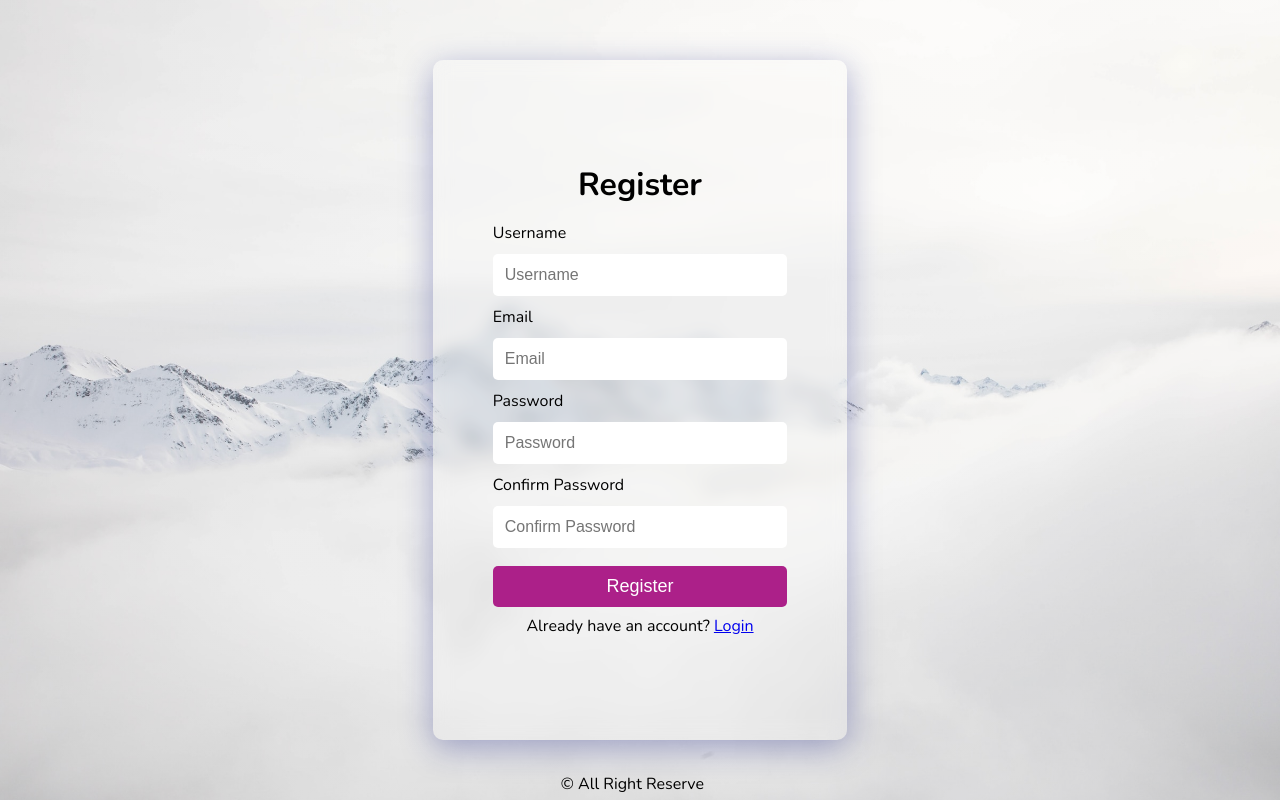
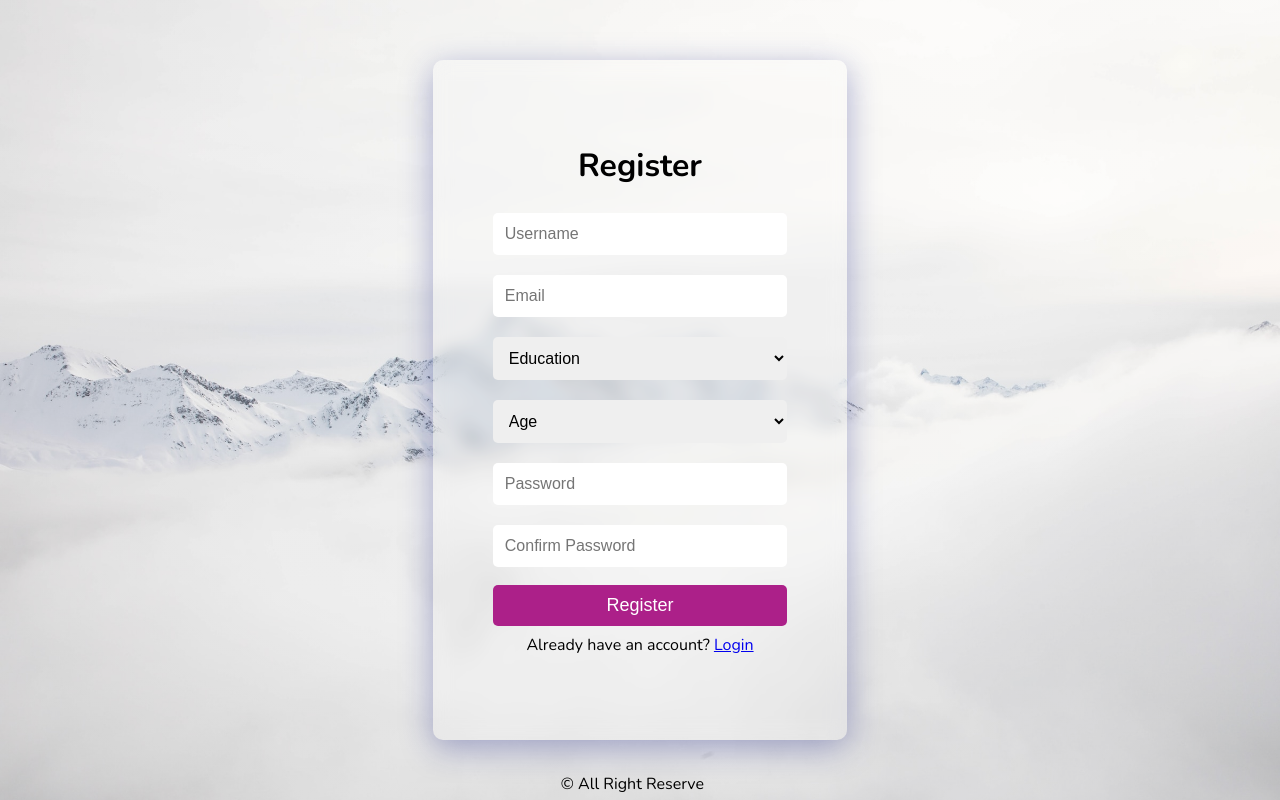
Before and after one commit to mirzabilal250/MERN-Auth, a React (Create React App) app in the folder client/: page /register in a window 1280 px wide. Built offline with nearby package versions, Linux system fonts and the light colour scheme.

Commit message:
password error resolved and 2 new input fields added

```diff
--- a/client/src/components/FormInput.jsx
+++ b/client/src/components/FormInput.jsx
@@ -19,6 +19,7 @@ const FormInput = (props) => {
         onChange={props.onChange}
         onBlur={handleFocus}
         focused={focused.toString()}
+        autoComplete={props.autocomplete}
         {...inputProps}
       />
       <span>{props.errormessage}</span>
--- a/client/src/components/Login.jsx
+++ b/client/src/components/Login.jsx
@@ -52,8 +52,8 @@ const Login = () => {
       placeholder: "Password",
       label: "Password",
       required: true,
-      pattern: "^[\\w]{6,}$",
-      errormessage: "Password should be atleast 6 characters",
+      pattern: "(?=.*[a-z])(?=.*[A-Z])(?=.*[0-9])(?=.*[!@#$%^&*_=+-]).{8,16}",
+      errormessage: "Passwords must have 8 to 15 characters and contains at least 1 digit & 1 special character",
     },
   ];
 
--- a/client/src/components/Registration.jsx
+++ b/client/src/components/Registration.jsx
@@ -11,11 +11,13 @@ const Registration = () => {
   const [values, setValues] = useState({
     username: "",
     email: "",
+    education: "",
+    age: "",
     password: "",
     confirmPassword: "",
   });
 
-  const { username, email, password } = values;
+  const { username, email, education, age, password } = values;
 
   const navigate = useNavigate();
   const dispatch = useDispatch();
@@ -32,13 +34,13 @@ const Registration = () => {
     dispatch(reset());
   }, [isSuccess, isError, message, navigate, dispatch]);
 
-  const inputs = [
+  const inputEmail = [
     {
       id: 1,
       name: "username",
       type: "text",
       placeholder: "Username",
-      label: "Username",
+      // label: "Username",
       required: true,
       pattern: "^[\\w\\s]{3,}$",
       errormessage: "Username should be atleast 3 characters",
@@ -48,19 +50,22 @@ const Registration = () => {
       name: "email",
       type: "email",
       placeholder: "Email",
-      label: "Email",
+      // label: "Email",
       required: true,
       pattern: "^\\w+([\\.-]?\\w+)*@\\w+([\\.-]?\\w+)*(\\.\\w{2,3})+$",
       errormessage: "It should be a valid email",
-    },
+    }
+  ];
+
+  const inputPassword = [
     {
       id: 3,
       name: "password",
       type: "password",
       placeholder: "Password",
-      label: "Password",
+      // label: "Password",
       required: true,
-      pattern: "^(?=.*\d)(?=.*[!@#$%^&*]).{8,15}$",
+      pattern: "(?=.*[a-z])(?=.*[A-Z])(?=.*[0-9])(?=.*[!@#$%^&*_=+-]).{8,16}",
       errormessage: "Passwords must have 8 to 15 characters and contains at least 1 digit & 1 special character",
     },
     {
@@ -68,11 +73,11 @@ const Registration = () => {
       name: "confirmPassword",
       type: "password",
       placeholder: "Confirm Password",
-      label: "Confirm Password",
+      // label: "Confirm Password",
       required: true,
       pattern: values.password,
       errormessage: "Passwords do not match",
-    },
+    }
   ];
 
   const handleSubmit = (e) => {
@@ -80,8 +85,19 @@ const Registration = () => {
     const userData = {
       username,
       email,
+      education,
+      age,
       password,
     };
+
+    // const userData = {
+    //   username,
+    //   email,
+    //   password,
+    // };
+
+
+    console.log(userData);
 
     dispatch(register(userData));
   };
@@ -97,7 +113,34 @@ const Registration = () => {
     <div className="register">
       <form onSubmit={handleSubmit}>
         <h1>Register</h1>
-        {inputs.map((input) => (
+        {inputEmail.map((input) => (
+          <FormInput
+            key={input.id}
+            {...input}
+            value={values[input.name]}
+            onChange={onChange}
+          />
+        ))}
+        <div className="formInput">
+          <select name = "education" onChange={onChange} type="text">
+            <option value="">Education</option>
+            <option value = "Graduate">Graduate</option>
+            <option value = "Undergraduate">Undergraduate</option>
+            <option value = "Others">Others</option>
+         </select>
+        </div>
+        <div className="formInput">
+        <select name = "age" onChange={onChange} type="text">
+            <option value="">Age</option>
+            <option value = "0-15 years old">0-15 years old</option>
+            <option value = "15-20 years old">15-20 years old</option>
+            <option value = "21-25 years old">21-25 years old</option>
+            <option value = "25-30 years old">25-30 years old</option>
+            <option value = "30+">30+</option>
+         </select>
+        </div>
+
+        {inputPassword.map((input) => (
           <FormInput
             key={input.id}
             {...input}
--- a/client/src/components/ResetPassword.jsx
+++ b/client/src/components/ResetPassword.jsx
@@ -47,8 +47,8 @@ const ResetPassword = () => {
       placeholder: "Password",
       label: "Password",
       required: true,
-      pattern: "^[\\w]{6,}$",
-      errormessage: "Password should be atleast 6 characters",
+      pattern: "(?=.*[a-z])(?=.*[A-Z])(?=.*[0-9])(?=.*[!@#$%^&*_=+-]).{8,16}",
+      errormessage: "Passwords must have 8 to 15 characters and contains at least 1 digit & 1 special character",
     },
     {
       id: 2,
--- a/client/src/scss/registration.scss
+++ b/client/src/scss/registration.scss
@@ -47,6 +47,14 @@
       width: 100%;
 
       input {
+        font-size: 1rem;
+        padding: 12px;
+        margin: 10px 0px;
+        border-radius: 5px;
+        border: none;
+        outline: none;
+      }
+      select {
         font-size: 1rem;
         padding: 12px;
         margin: 10px 0px;
```
Also changed, not shown: 2 other files (tests, documents, lock files or other folders).
